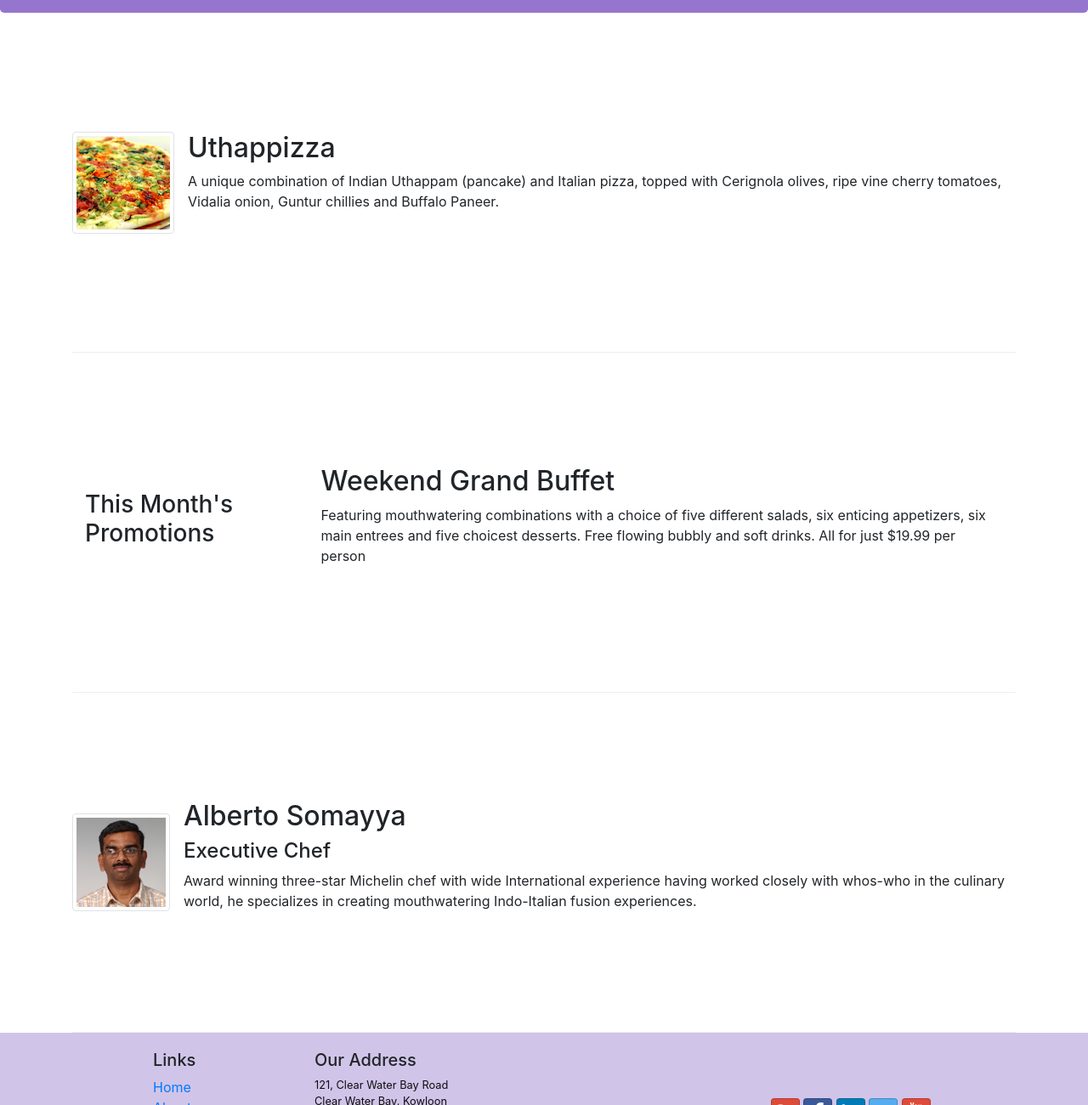
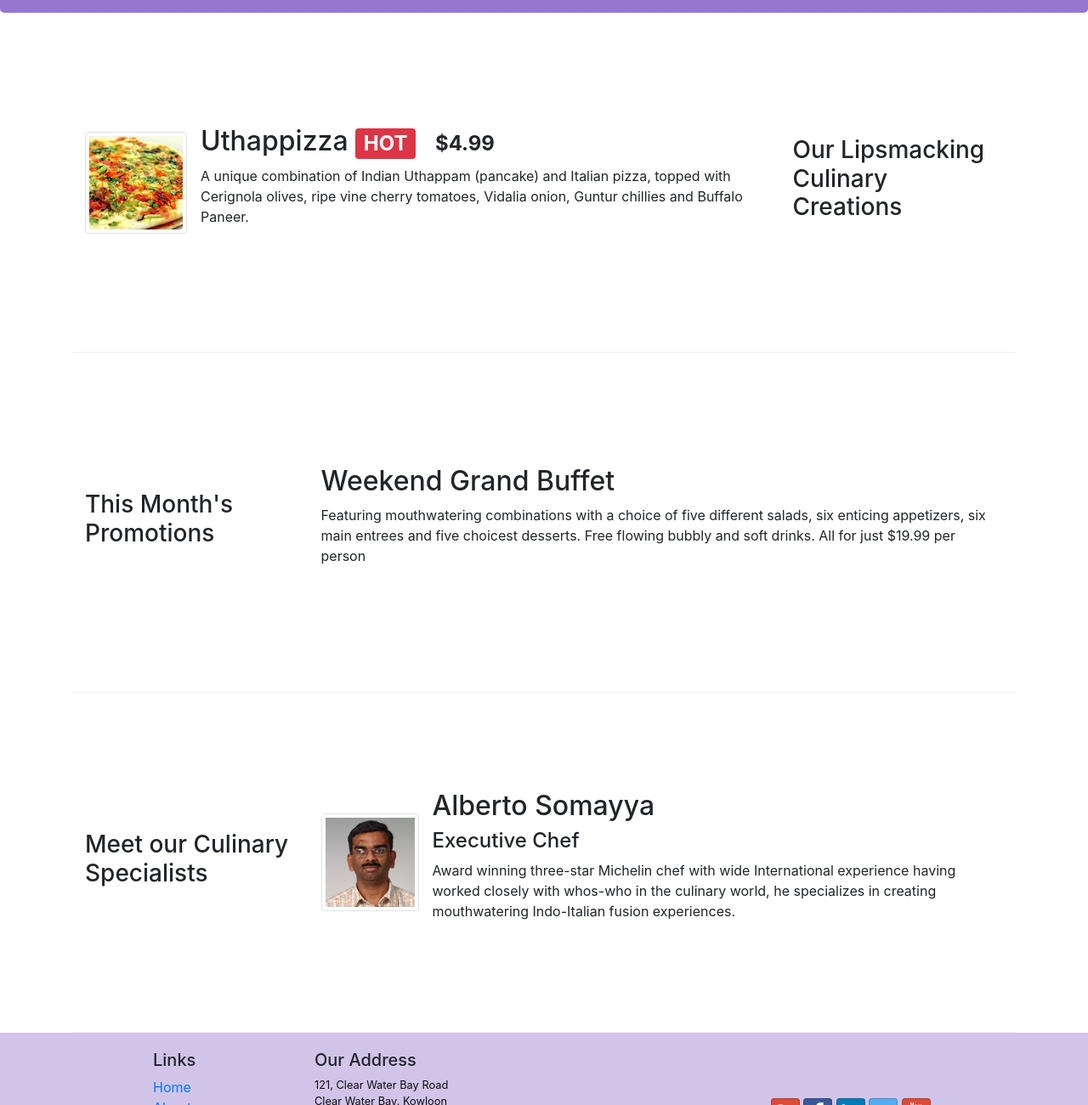
Before and after one commit to tanayparashar/Coursera1, a website: page index.html in a window 1280 px wide. Shown: the part 298-1598 px from the top of the page at 85% size. Drawn offline with nearby package versions, Linux system fonts and the light colour scheme.

Commit message:
before week 2

```diff
--- a/index.html
+++ b/index.html
@@ -56,22 +56,29 @@
     </header>
 
     <div class="container">
+
         <div class="row row-content align-items-center">
+            <div class="col-sm col-md flex-first">
                 <div class="media">
-                <img class="d-flex mr-3 img-thumbnail align-self-center"
-                        src="img/uthappizza.png" alt="Uthappizza">
+                    <img class="d-flex mr-3 img-thumbnail align-self-center" src="img/uthappizza.png" alt="Uthappizza">
                     <div class="media-body">
-                    <h2 class="mt-0">Uthappizza</h2>
-                    <p class="d-none d-sm-block">A unique combination of Indian Uthappam (pancake) and
+                        <h2 class="mt-0">Uthappizza <span class="badge badge-danger">HOT</span> <span class="badge badge-pill badge-default">$4.99</span></h2>
+                        <p class="hidden-xs-down">A unique combination of Indian Uthappam (pancake) and
                           Italian pizza, topped with Cerignola olives, ripe vine
                           cherry tomatoes, Vidalia onion, Guntur chillies and
                           Buffalo Paneer.</p>
                     </div>
                 </div>
             </div>
+            <div class="col-sm-4 col-md-3 flex-last">
+                <h3>Our Lipsmacking Culinary Creations</h3>
+            </div>
+        </div>
+
 
 
         <div class="row row-content align-items-center">
+
             <div class="col-sm-4 col-md-3">
                 <h3>This Month's Promotions</h3>
             </div>
@@ -82,7 +89,10 @@
         </div>
 
         <div class="row row-content align-items-center">
-
+            <div class="col-sm-4 col-md-3 flex-last">
+                <h3>Meet our Culinary Specialists</h3>
+            </div>
+            <div class="col-sm col-md flex-first">
                 <div class="media">
                     <img class="d-flex mr-3 img-thumbnail align-self-center"
                             src="img/alberto.png" alt="Alberto Somayya">
@@ -97,6 +107,7 @@
                     </div>
 
 
+            </div>
         </div>
     </div>
     </div>
```
Lines whose indentation alone changed are shown as unchanged.
